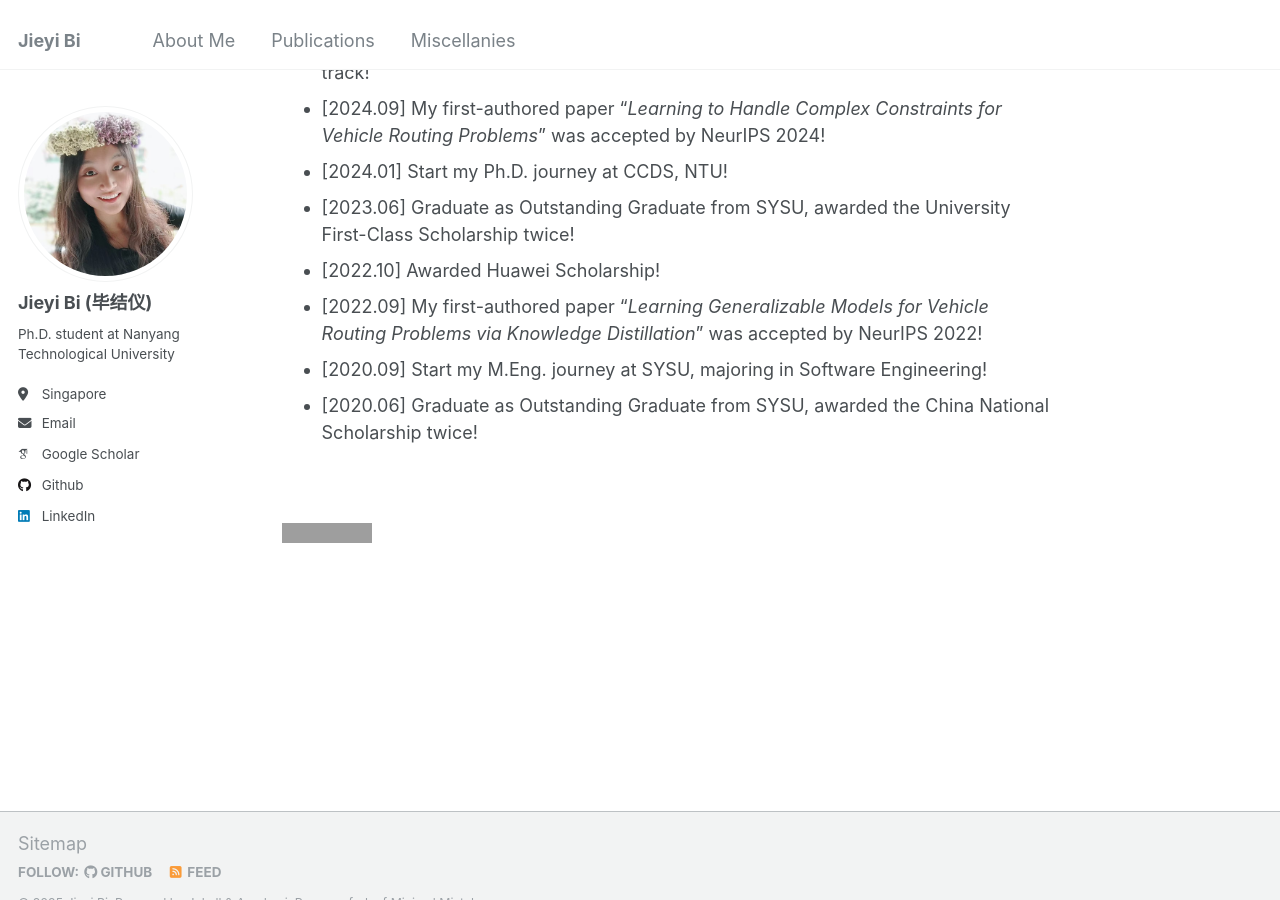
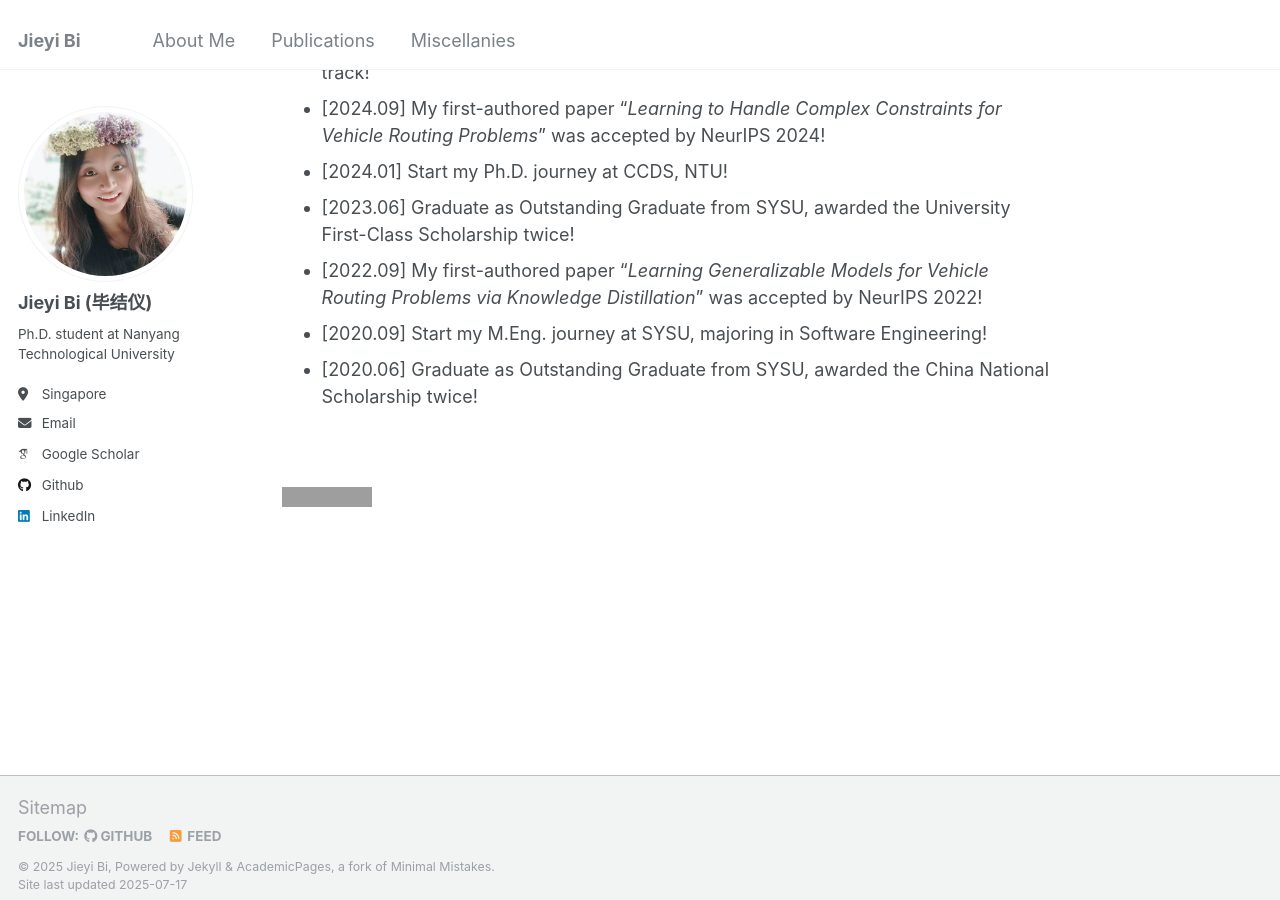
Before and after one commit to jieyibi/jieyibi.github.io, a Jekyll site: the page built from _pages/about.md, in a window 1280 px wide and 900 px high, scrolled down 677 px. Built offline with Jekyll 4.4.1, drawn with Linux system fonts in a browser that asks for light colours; some web fonts are replaced; grey boxes are pictures that could not be loaded.

Commit message:
Update about.md

```diff
--- a/_pages/about.md
+++ b/_pages/about.md
@@ -23,7 +23,6 @@ News
 - [2024.09] My first-authored paper "_Learning to Handle Complex Constraints for Vehicle Routing Problems_" was accepted by NeurIPS 2024!
 - [2024.01] Start my Ph.D. journey at CCDS, NTU!
 - [2023.06] Graduate as Outstanding Graduate from SYSU, awarded the University First-Class Scholarship twice!
-- [2022.10] Awarded Huawei Scholarship!
 - [2022.09] My first-authored paper "_Learning Generalizable Models for Vehicle Routing Problems via Knowledge Distillation_" was accepted by NeurIPS 2022!
 - [2020.09] Start my M.Eng. journey at SYSU, majoring in Software Engineering!
 - [2020.06] Graduate as Outstanding Graduate from SYSU, awarded the China National Scholarship twice!
```
